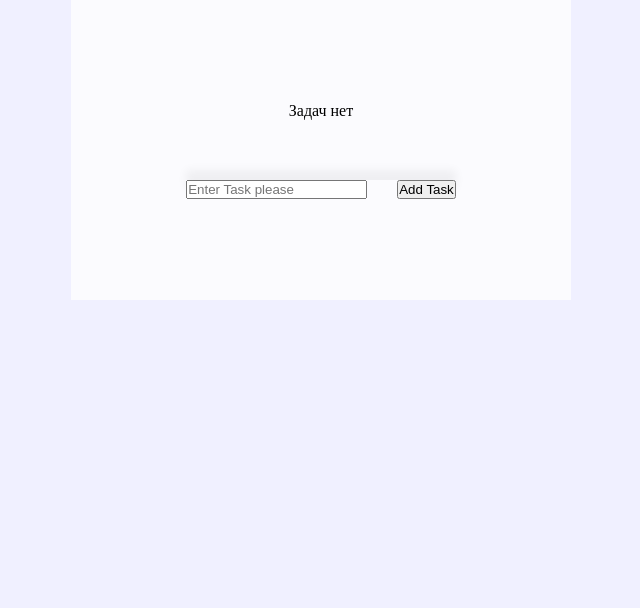
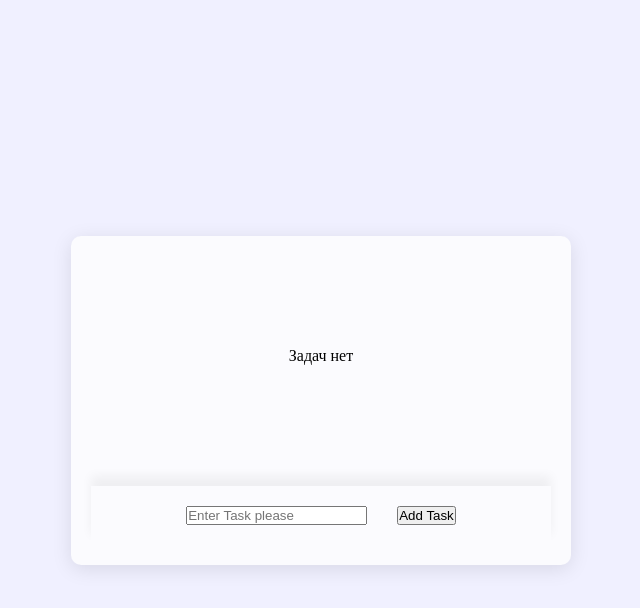
Before and after one commit to alexeyGilyazov/Pet-Project, a website: page project 7/index.html in a window 1280 px wide. Shown: the whole page, without its empty margins (319-959 px from the left). Drawn offline with Linux system fonts and the light colour scheme.

Commit message:
add new style

```diff
--- a/project 7/styles/style.css
+++ b/project 7/styles/style.css
@@ -14,6 +14,10 @@ li {
 
 body {
   background-color: #f0f0ff;
+  height: 100vh;
+  display: flex;
+  justify-content: center;
+  align-items: center;
 }
 
 .noTask {
@@ -28,13 +32,21 @@ body {
 .todo {
   display: flex;
   flex-direction: column;
+  align-items: stretch;
+  gap: 30px;
+  background-color: #fbfbfe;
+  width: 500px;
+  margin: 0 auto;
+  border-radius: 10px;
+  padding: 20px;
+  box-shadow: 0 4px 20px rgba(1, 1, 1, 0.1);
+}
+.todo__list {
+  min-height: 200px;
+  display: flex;
+  flex-direction: column;
   align-items: center;
   justify-content: center;
-  gap: 60px;
-  background-color: #fbfbfe;
-  width: 500px;
-  height: 300px;
-  margin: 0 auto;
 }
 .todo__input {
   display: flex;
@@ -42,6 +54,7 @@ body {
   justify-content: center;
   gap: 30px;
   box-shadow: 0 -10px 10px 0 rgba(1, 1, 1, 0.05);
+  padding: 20px;
 }
 
 /*# sourceMappingURL=style.css.map */
```
Also changed, not shown: project 7/index.html (+3 -1 lines), 1 other file.
